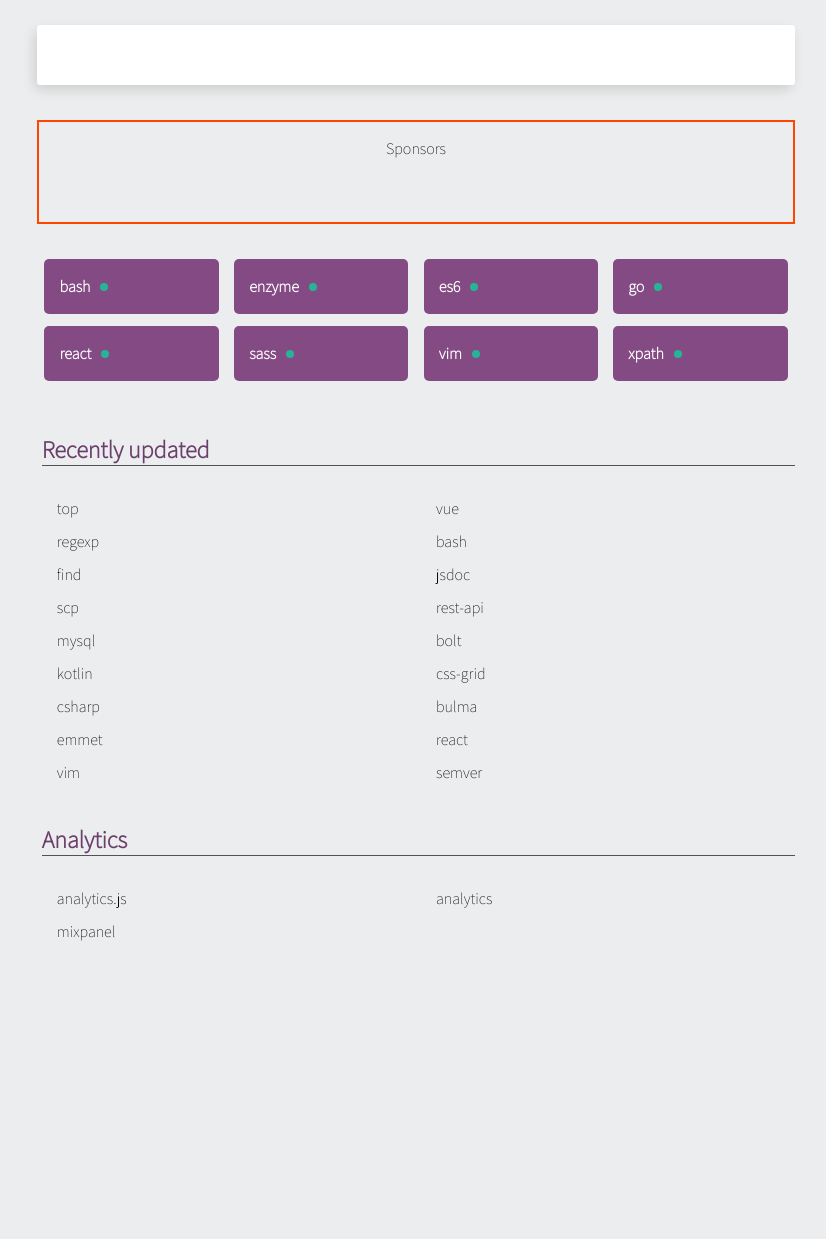
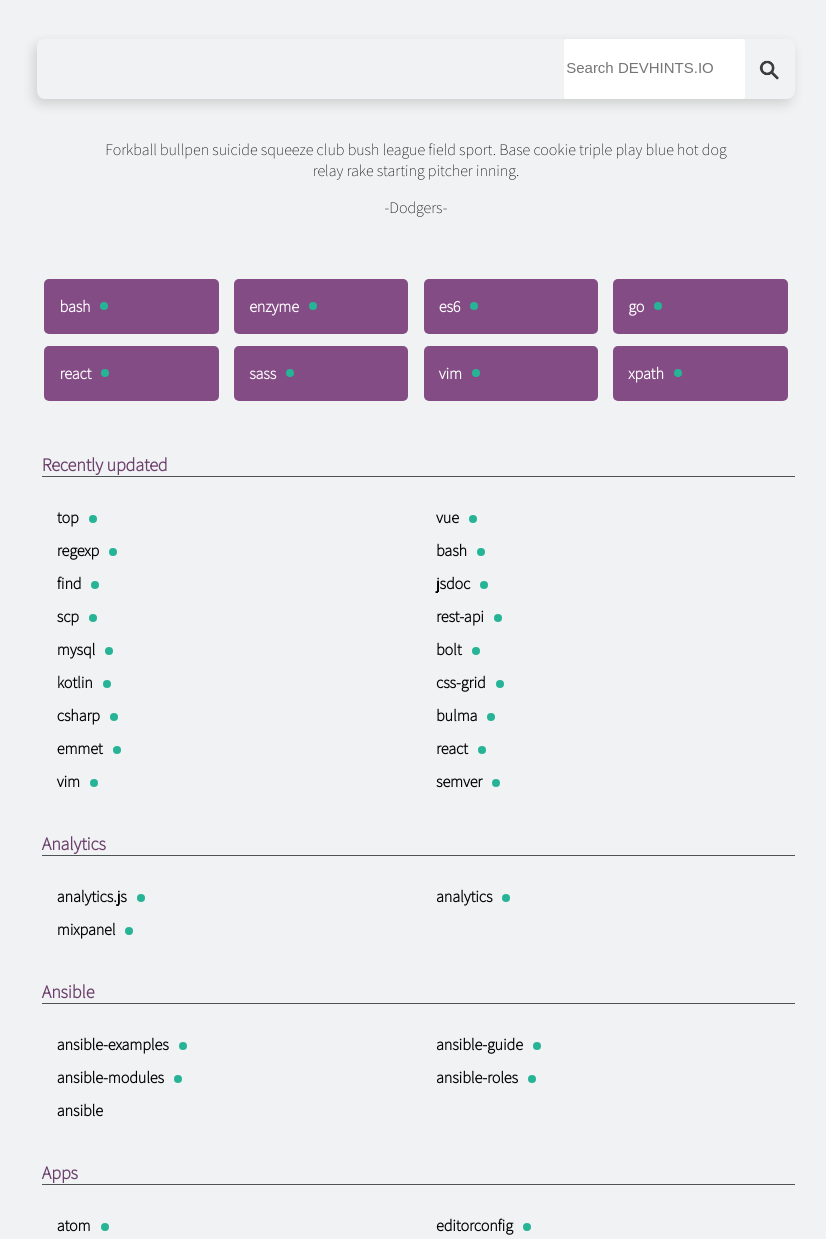
Before and after one commit to michmeig11/staticWebpage, a plain HTML site: page index.html in a window 1280 px wide. Shown: the part 260-1499 px from the top of the page, without its empty margins (224-1050 px from the left). Before the commit the page ends 1210 px from the top, so only its background shows below. Drawn offline with Linux system fonts and the light colour scheme.

Commit message:
5/6/2020

```diff
--- a/index.html
+++ b/index.html
@@ -11,13 +11,22 @@
 
 <body>
     <!-- nav bar -->
+    <nav>
+        <div class="arrow">
+            <a href="/" target="_blank">
+            <img src="img/iconfinder_52_Circled_Arrow_Left_Circle_Direcrion_1864219.png" alt="Arrow" width="40px" height="40px"></a></div>
 
-    <nav>
-        <div class="arrow"><img src="img/iconfinder_52_Circled_Arrow_Left_Circle_Direcrion_1864219.png" alt="Arrow" width="40px" height="40px"></div>
-        <div class="homeLink"><a href="https://devhints.io/">DEVHINTS.IO</a></div>
+        <div class="homeLink">
+            <a href="https://devhints.io/">DEVHINTS.IO</a></div>
+
             <div class="socialLinks">
-            <ul id="fb"><img src="img/iconfinder_2018_social_media_popular_app_logo_facebook_3225194.png" alt="Facebook" width="30px" height="30px"></ul>
-            <ul id="tweeter"> <img src="img/iconfinder_2018_social_media_popular_app_logo_twitter_3225183.png" alt="Tweeter" width="30px" height="30px"> </ul>
+            <ul id="fb">
+                <a href="/" target="_blank">
+                <img src="img/iconfinder_2018_social_media_popular_app_logo_facebook_3225194.png" alt="Facebook" width="30px" height="30px"></a></ul>
+
+                <ul id="tweeter">
+                    <a href="/" target="_blank">
+                    <img src="img/iconfinder_2018_social_media_popular_app_logo_twitter_3225183.png" alt="Tweeter" width="30px" height="30px"></a></ul>
         </div>
     </nav>
 <div class="backwidth">
@@ -27,80 +36,143 @@
         <p>Hey! I'm rstacruz and this is a modest collection of cheatsheets I've written.</p>
     </div>
 
-
     <!-- search box .. container -->
      <div class="searchBox">
-         <input type="search" name="Search" id='searchBox' />
+         <div><input type="search" name="Search" id='searchBox' placeholder="Search DEVHINTS.IO"></div>
+         <div><img src="img/search-icon-svg-28.jpg" alt="searchicon" width="50px" height="50px"></div>
      </div>
     <!-- P -->
-    <div class="sponsors">
-        <p>Sponsors</p>
+
+    <div id="carousel" class="carousel slide" data-ride="carousel">
+        <div class="carousel-inner">
+            <div class="carouselItem">
+            Baseball ipsum dolor sit amet cellar rubber win hack tossed. Slugging catcher slide bench league, left fielder nubber.
+            <p>-Cubs-</p>
             </div>
+            <div class="carouselItem">Forkball bullpen suicide squeeze club bush league field sport. Base cookie triple play blue hot dog relay rake starting pitcher inning.<p>-Dodgers-</p>
+
+            </div>
+            <div class="carouselItem">Bullpen blue run rotation relief pitcher grass umpire.<p>-Tigers-</p>
+
+            </div>
+            <div class="carouselItem">Save no decision bandbox rally right field shutout rookie designated hitter slugging. 4-6-3 can of corn sabremetrics sweep silver slugger bag arm 1-2-3. Hitter starter leather southpaw tossed fastball nubber.
+                <p>-White Socks-</p>
+            </div>
+
+            <div class="carouselItem">Hardball bullpen blue slider shutout, rake dead red relief pitcher catcher. Pennant away reds pickoff wrigley hall of fame moneyball peanuts dead red.
+                <p>-Yankees-</p>
+            </div>
+        </div>
+      </div>
+
     <!-- flex box -->
     <div class="flexBox">
-        <div class="boxTop">bash<span class="dot"></span></div>
+        <div class="boxTop">
+            <a href="/" target="_blank">bash</a>
+            <span class="dot"></span></div>
 
-        <div class="boxTop">enzyme<span class="dot"></span></div>
-        <div class="boxTop">es6<span class="dot"></span></div>
-        <div class="boxTop">go<span class="dot"></span></div>
+        <div class="boxTop">
+            <a href="/" target="_blank">enzyme</a>
+            <span class="dot"></span></div>
+        <div class="boxTop">
+            <a href="/" target="_blank">es6</a>
+            <span class="dot"></span></div>
+        <div class="boxTop">
+            <a href="/" target="_blank">go</a>
+            <span class="dot"></span></div>
     </div>
 
     <div class="flexBox">
-        <div class="boxBottom">react<span class="dot"></span></div>
-        <div class="boxBottom">sass<span class="dot"></span></div>
-        <div class="boxBottom">vim<span class="dot"></span></div>
-        <div class="boxBottom">xpath<span class="dot"></span></div>
+        <div class="boxBottom">
+            <a href="/" target="_blank">react</a>
+            <span class="dot"></span></div>
+        <div class="boxBottom">
+            <a href="/" target="_blank">sass</a>
+            <span class="dot"></span></div>
+        <div class="boxBottom">
+            <a href="/" target="_blank">vim</a><span class="dot"></span></div>
+        <div class="boxBottom">
+            <a href="/" target="_blank">xpath</a><span class="dot"></span></div>
     </div>
 
-    <div><h4>Recently updated</h4></div>
+    <h4>Recently updated</h4>
 
         <div id="recentlyUpdatedBox">
 
         <div class="list" id="rulList">
-            <div>top<span class="dot"></span></div>
-            <div>regexp</div>
-            <div>find</div>
-            <div>scp</div>
-            <div>mysql</div>
-            <div>kotlin</div>
-            <div>csharp</div>
-            <div>emmet</div>
-            <div>vim</div>
+            <div><a href="/" target="_blank">top</a><span class="dot2"></span></div>
+            <div><a href="/" target="_blank">regexp</a><span class="dot2"></span></div>
+            <div><a href="/" target="_blank">find</a><span class="dot2"></span></div>
+            <div><a href="/" target="_blank">scp</a><span class="dot2"></span></div>
+            <div><a href="/" target="_blank">mysql</a><span class="dot2"></span></div>
+            <div><a href="/" target="_blank">kotlin</a><span class="dot2"></span></div>
+            <div><a href="/" target="_blank">csharp</a><span class="dot2"></span></div>
+            <div><a href="/" target="_blank">emmet</a><span class="dot2"></span></div>
+            <div><a href="/" target="_blank">vim</a><span class="dot2"></span></div>
         </div>
 
         <div class="list" id="rurList">
-            <div>vue<span class="dot"></span></div>
-            <div>bash</div>
-            <div>jsdoc</div>
-            <div>rest-api</div>
-            <div>bolt</div>
-            <div>css-grid</div>
-            <div>bulma</div>
-            <div>react</div>
-            <div>semver</div>
+            <div><a href="/" target="_blank">vue</a><span class="dot2"></span></div>
+            <div><a href="/" target="_blank">bash</a><span class="dot2"></span></div>
+            <div><a href="/" target="_blank">jsdoc</a><span class="dot2"></span></div>
+            <div><a href="/" target="_blank">rest-api</a><span class="dot2"></span></div>
+            <div><a href="/" target="_blank">bolt</a><span class="dot2"></span></div>
+            <div><a href="/" target="_blank">css-grid</a><span class="dot2"></span></div>
+            <div><a href="/" target="_blank">bulma</a><span class="dot2"></span></div>
+            <div><a href="/" target="_blank">react</a><span class="dot2"></span></div>
+            <div><a href="/" target="_blank">semver</a><span class="dot2"></span></div>
         </div>
         </div>
-
 
     <h4>Analytics</h4>
 
         <div id="analyticsBox">
             <div class="list" id="alList" >
-                <div>analytics.js</div>
-                <div>mixpanel</div>
+                <div><a href="/" target="_blank">analytics.js</a><span class="dot2"></span></div>
+                <div><a href="/" target="_blank">mixpanel</a><span class="dot2"></span></div>
             </div>
 
             <div class="list" id="arList">
-                <div>analytics</div>
+                <div><a href="/" target="_blank">analytics</a><span class="dot2"></span></div>
             </div>
         </div>
 
+    <h4>Ansible</h4>
 
+        <div id="ansibleBox">
+            <div class="list" id="anlList" >
+                <div><a href="/" target="_blank">ansible-examples</a><span class="dot2"></span></div>
+                <div><a href="/" target="_blank">ansible-modules</a><span class="dot2"></span></div>
+                <div><a href="/" target="_blank">ansible</a></div>
+            </div>
 
-    <!-- h4 -->
+            <div class="list" id="anrList">
+                <div><a href="/" target="_blank">ansible-guide</a><span class="dot2"></span></div>
+                <div><a href="/" target="_blank">ansible-roles</a><span class="dot2"></span></div>
+            </div>
+        </div>
 
-    <!-- container list  -->
+    <h4>Apps</h4>
 
+        <div id="appsBox">
+            <div class="list" id="aplList" >
+                <div><a href="/" target="_blank">atom</a><span class="dot2"></span></div>
+                <div><a href="/" target="_blank">flashlight</a><span class="dot2"></span></div>
+                <div><a href="/" target="_blank">org-mode</a><span class="dot2"></span></div>
+                <div><a href="/" target="_blank">spacemacs</a><span class="dot2"></span></div>
+                <div><a href="/" target="_blank">vscode</a><span class="dot2"></span></div>
             </div>
+            <div class="list" id="aprList">
+                <div><a href="/" target="_blank">editorconfig</a><span class="dot2"></span></div>
+                <div><a href="/" target="_blank">inkscape</a><span class="dot2"></span></div>
+                <div><a href="/" target="_blank">sketch</a><span class="dot2"></span></div>
+                <div><a href="/" target="_blank">sublime-text</a><span class="dot2"></span></div>
+                <div><a href="/" target="_blank">weechat</a><span class="dot2"></span></div>
+                </div>
+            </div>
+</div>
+<footer> </footer>
+
+<script src="script.js"></script>
 </body>
 </html>
--- /dev/null
+++ b/script.js
@@ -0,0 +1,15 @@
+
+var slideIndex = 0;
+carousel();
+
+function carousel() {
+  var i;
+  var x = document.getElementsByClassName("carouselItem");
+  for (i = 0; i < x.length; i++) {
+    x[i].style.display = "none";
+  }
+  slideIndex++;
+  if (slideIndex > x.length) {slideIndex = 1}
+  x[slideIndex-1].style.display = "block";
+  setTimeout(carousel, 4000);
+}
--- a/style.css
+++ b/style.css
@@ -1,5 +1,5 @@
 body {
-    background-color: rgb(235, 237, 238);
+    background-color: rgb(240, 242, 243);
     width: auto;
     font-family: 'Assistant', sans-serif;;
 
@@ -64,7 +64,8 @@ nav {
 }
 
 .headerArea h1 {
-    font-size: 50px;
+    font-size: 55px;
+    font-weight: bolder;
 
 }
 
@@ -77,21 +78,44 @@ nav {
 .searchBox{
     box-shadow: -3px 5px 12px rgb(207, 207, 207) ;
     border-radius: 8px;
+    width: 100%;
+    display: inline-flex;
+    justify-content: flex-end;
+
+
+
 
 }
 #searchBox {
-    width: 100%;
     height: 60px;
-border: none;
-border-radius: 3px;
+    border: none;
+    border-radius: 3px;
+
 
 }
+.searchBox img {
+    margin-top: 5px;
+    display: inline;
 
-.sponsors {
-    /* carsole of quotes */
-    border: orangered 2px solid;
+}
+::placeholder{
+    font-size: 15px;
+}
+
+ #carousel{
+
+    width: 85%;
     height: 100px;
-    margin: 35px 0px;
+    margin: 40px 7.5%;
+
+}
+.carouselItem{
+    text-align: center;
+}
+.quotes {
+
+    justify-content: center;
+    animation-play-state: running;
 }
 
 .flexBox  {
@@ -101,8 +125,7 @@ border-radius: 3px;
     align-content: stretch;
     flex-direction: row;
 
-    }
-
+}
 
 .boxTop {
     width: 21%;
@@ -144,28 +167,17 @@ border-radius: 3px;
     transition-duration: 3.5s;
 }
 
-.dot {
-    height: 8px;
-  width: 8px;
-  background-color: rgb(39, 180, 150);
-  border-radius: 50%;
-  margin-left: 10px;
-}
 
-.dot:hover {
-    background-color: rgb(255, 255, 255);
-     transition-duration: .9s;
-}
 
 h4 {
     text-align: left;
     border-bottom: 1px solid rgb(78, 83, 83);;
-    margin: 40px 0 20px 5px;
-    font-size: x-large;
+    margin: 40px 0 18px 5px;
+    font-size: large;
     color: rgb(107, 63, 107);
 }
 
-#recentlyUpdatedBox, #analyticsBox {
+#recentlyUpdatedBox, #analyticsBox, #ansibleBox, #appsBox {
     display: flex;
     width: 100%;
 }
@@ -174,8 +186,45 @@ h4 {
     flex: 1;
     flex-direction: column;
     text-align: left;
+    font-weight: bolder;
 }
 
 .list div{
     margin: 12px 0 0 20px;
 }
+.list a{
+    color:black;
+}
+.dot, .dot2 {
+  height: 8px;
+  width: 8px;
+  background-color: rgb(39, 180, 150);
+  border-radius: 50%;
+  margin-left: 10px;
+  display: inline-block;
+}
+
+.dot:hover {
+    background-color: rgb(255, 255, 255);
+     transition-duration: .9s;
+}
+
+.dot2:hover {
+    background-color:rgba(87, 5, 87, 0.699);
+    transition-duration: .9s;
+}
+
+footer {
+    width: 100%;
+    height: 100px;
+    background-color: rgba(217, 219, 219, 0.507);
+    margin-top: 100px;
+}
+
+a {
+    text-decoration: none;
+    color: white;
+}
+#rulList {
+    <a href="/" target="_blank">
+}
```
Also changed, not shown: img/search-icon-svg-28.jpg (added). Lines whose indentation alone changed are shown as unchanged.
